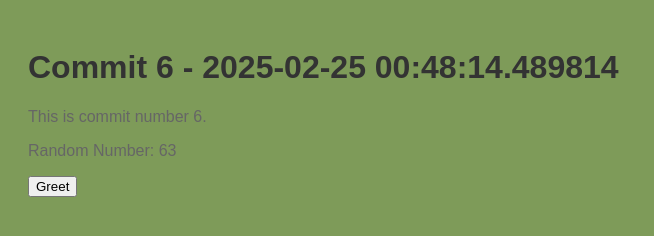
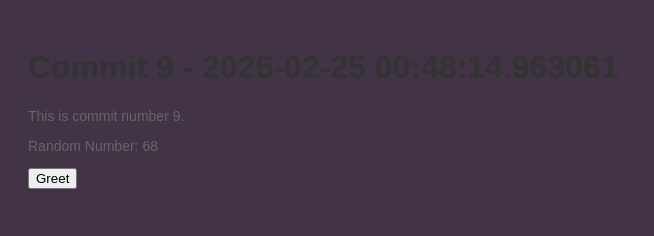
Before and after one commit to stiffs95/myrep-repo-20250225004800, a plain HTML site: page index.html in a window 1280 px wide. Shown: the whole page, without its empty margins (0-654 px from the left). Drawn offline with Linux system fonts and the light colour scheme.

Commit message:
📝 Commit 9 with HTML, CSS, and JS

```diff
--- a/index.html
+++ b/index.html
@@ -2,13 +2,13 @@
     <!DOCTYPE html>
     <html>
     <head>
-        <title>Commit 6 - 2025-02-25 00:48:14.488813</title>
+        <title>Commit 9 - 2025-02-25 00:48:14.963061</title>
         <link rel="stylesheet" href="style.css">
     </head>
     <body>
-        <h1>Commit 6 - 2025-02-25 00:48:14.489814</h1>
-        <p>This is commit number 6.</p>
-        <p>Random Number: 63</p>
+        <h1>Commit 9 - 2025-02-25 00:48:14.963061</h1>
+        <p>This is commit number 9.</p>
+        <p>Random Number: 68</p>
         <button onclick="greet()">Greet</button>
         <script src="script.js"></script>
     </body>
--- a/script.js
+++ b/script.js
@@ -2,4 +2,4 @@
     function greet() {
         alert('Hello from commit ' + commitNumber + '!');
     }
-    var commitNumber = 6;
+    var commitNumber = 9;
--- a/style.css
+++ b/style.css
@@ -1,7 +1,7 @@
 
     body {
         font-family: Arial, sans-serif;
-        background-color: #7e9b59;
+        background-color: #423347;
         padding: 20px;
     }
     h1 {
@@ -9,5 +9,5 @@
     }
     p {
         color: #666;
-        font-size: 16px;
+        font-size: 14px;
     }
```
